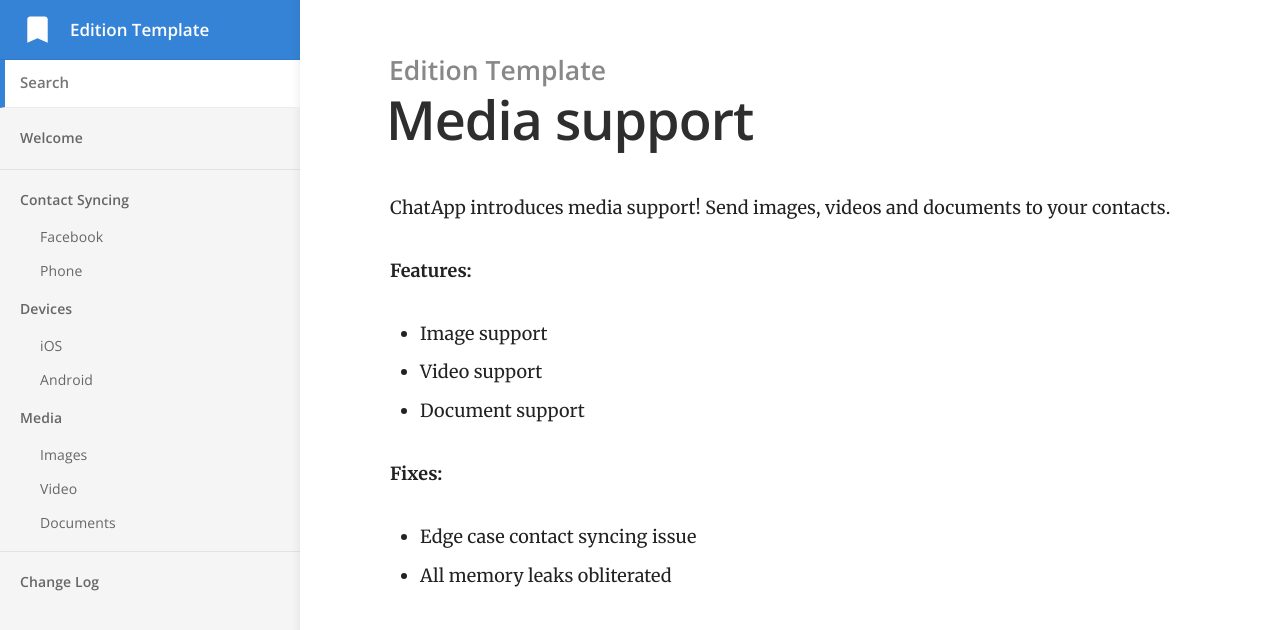
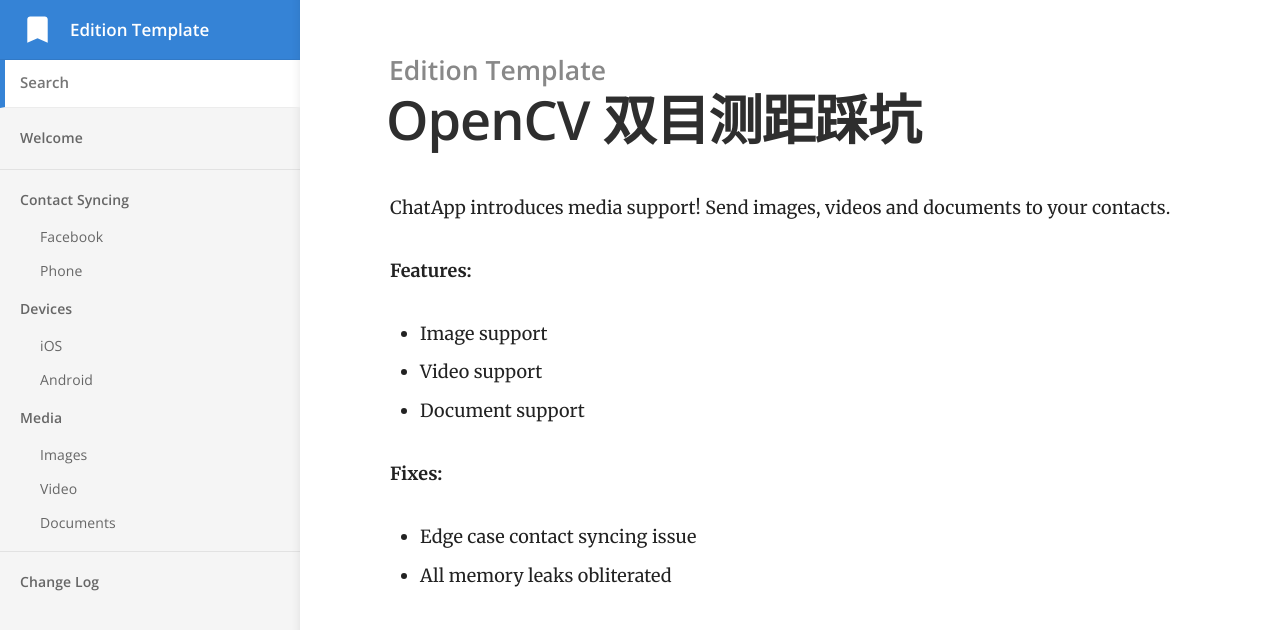
Before and after one commit to kebinpeng/kebinpeng.github.io, a Jekyll site: the page built from _posts/2020-4-16-openCV-stereo-vision.md, in a window 1280 px wide. Shown: the top 630 px of the page. Built offline with Jekyll 4.4.1, drawn with Linux system fonts in a browser that asks for light colours.

Commit message:
add new artical

```diff
--- a/_posts/2020-4-16-openCV-stereo-vision.md
+++ b/_posts/2020-4-16-openCV-stereo-vision.md
@@ -1,5 +1,5 @@
 ---
-title: Media support
+title: OpenCV 双目测距踩坑
 type: major
 ---
 
```
Also changed, not shown: 1 other file.
